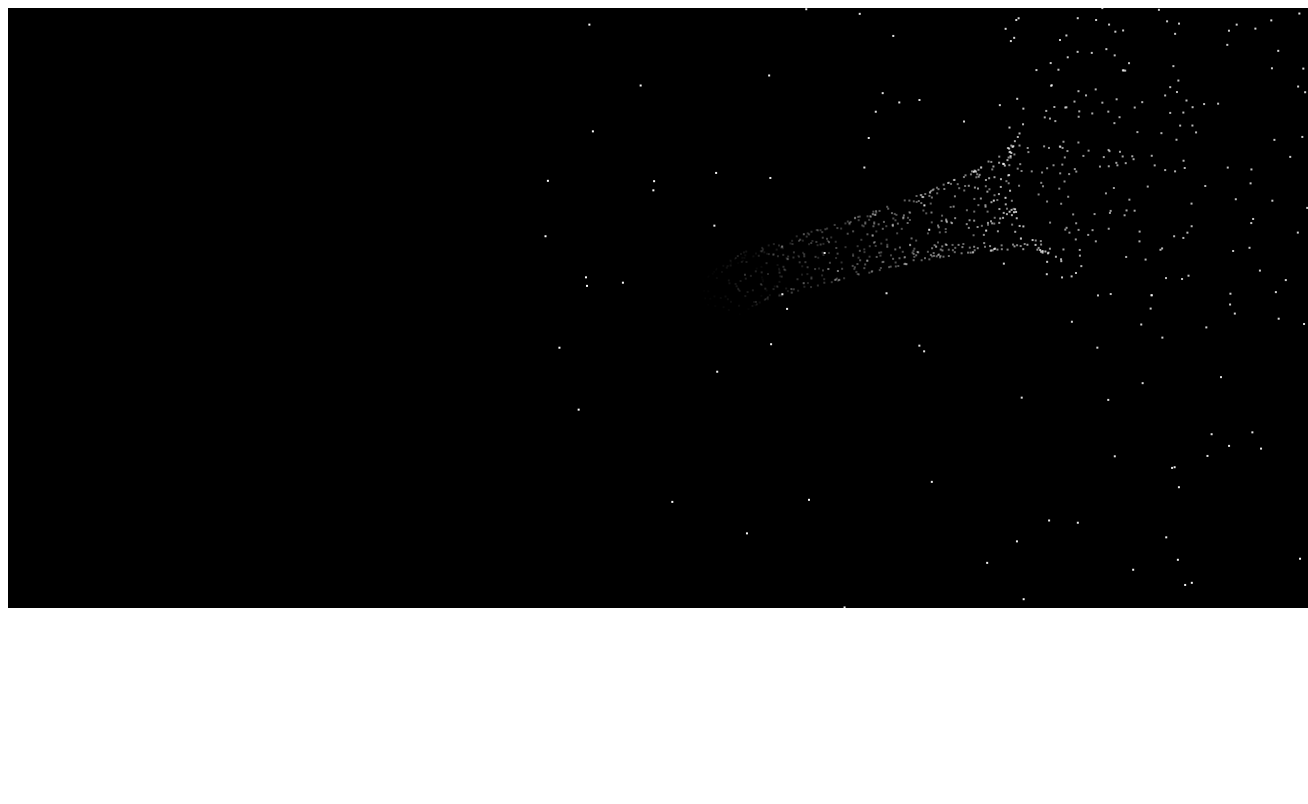
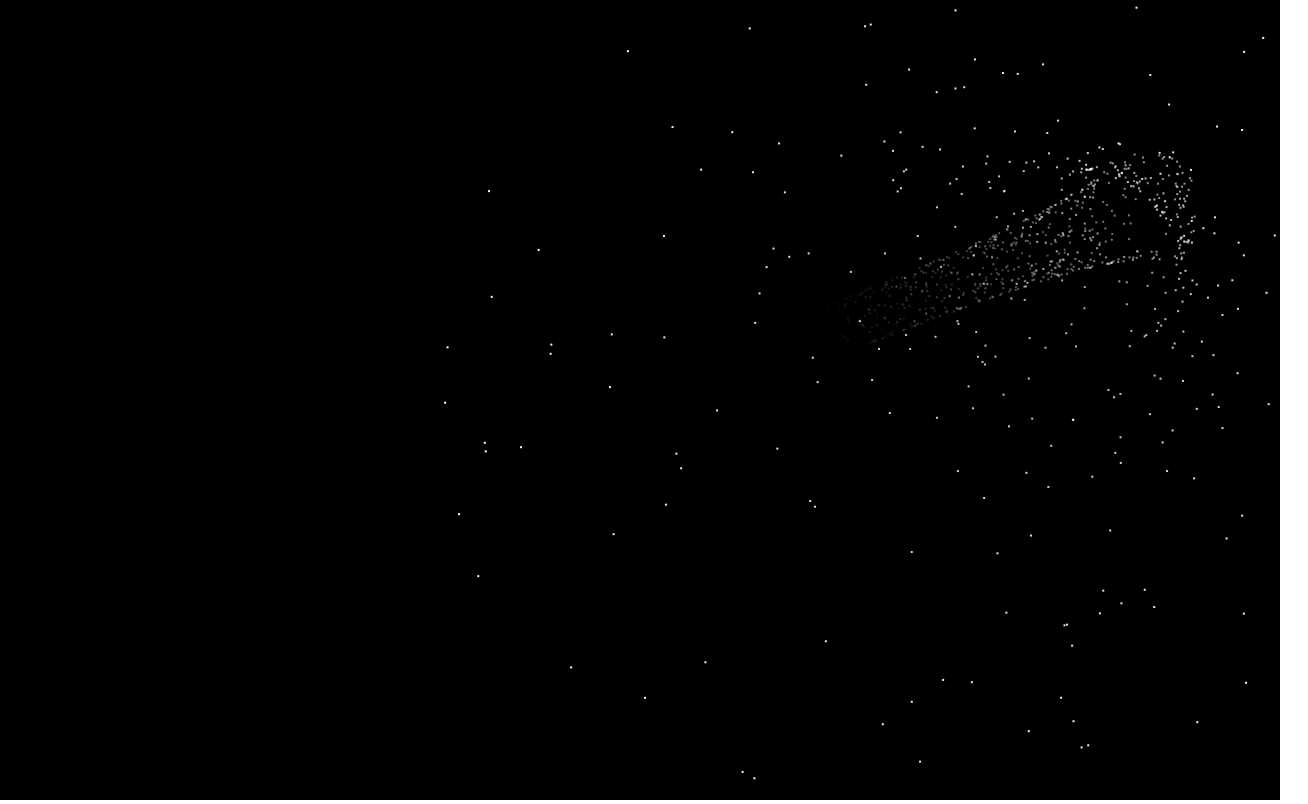
Before and after one commit to ryanford-dev/warp-starfield, a plain HTML site: page index.html in a window 1280 px wide. Shown: the whole page, 1308 px wide, since content can reach past the window. Drawn offline with Linux system fonts and the light colour scheme.

Commit message:
max height/width

```diff
--- a/index.html
+++ b/index.html
@@ -4,17 +4,24 @@
     <meta charset="UTF-8">
     <title></title>
     <style>
+        body {
+          margin: 0;
+          overflow: hidden;
+        }
+
         canvas {
             background-color: #000;
         }
     </style>
 </head>
 <body>
-    <canvas id="stars" height="600" width="1300"></canvas>
+    <canvas id="stars"></canvas>
 <script>
   (function() {
     document.addEventListener("DOMContentLoaded", function() {
       const canvas = document.getElementById("stars");
+      canvas.width = window.innerWidth;
+      canvas.height = window.innerHeight;
       const ctx = canvas.getContext("2d");
       const rect = canvas.getBoundingClientRect();
       const NUM_BANDS = 100;
```
